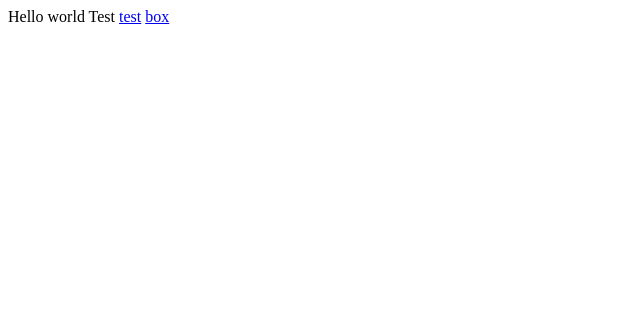
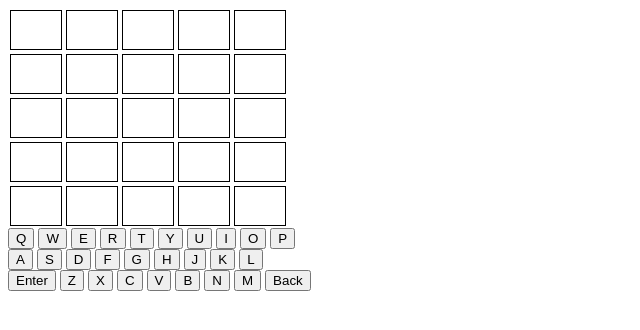
Before and after one commit to audrey-bunn/FFHS-GWC, a plain HTML site: page index.html in a window 1280 px wide. Shown: the whole page, without its empty margins (0-640 px from the left). Drawn offline with Linux system fonts and the light colour scheme.

Commit message:
Combined both the boxes and keyboard onto index.html

```diff
--- a/index.html
+++ b/index.html
@@ -9,9 +9,88 @@
 </head>
 
 <body>
-  Hello world Test
-    <a href = 'game.html'>test</a>
-    <a href = 'boxes.html'>box</a>
+
+    <!-- Boxes -->
+    <div class='rowdiv'>
+        <!--row 1-->
+        <div class='box'>&nbsp</div>
+        <div class='box'>&nbsp</div>
+        <div class='box'>&nbsp</div>
+        <div class='box'>&nbsp</div>
+        <div class='box'>&nbsp</div>
+    </div>
+    <div class='rowdiv'>
+        <!--row 2-->
+        <div class='box'>&nbsp</div>
+        <div class='box'>&nbsp</div>
+        <div class='box'>&nbsp</div>
+        <div class='box'>&nbsp</div>
+        <div class='box'>&nbsp</div>
+    </div>
+    <div class='rowdiv'>
+        <!--row 3-->
+        <div class='box'>&nbsp</div>
+        <div class='box'>&nbsp</div>
+        <div class='box'>&nbsp</div>
+        <div class='box'>&nbsp</div>
+        <div class='box'>&nbsp</div>
+    </div>
+    <div class='rowdiv'>
+        <!--row 4-->
+        <div class='box'>&nbsp</div>
+        <div class='box'>&nbsp</div>
+        <div class='box'>&nbsp</div>
+        <div class='box'>&nbsp</div>
+        <div class='box'>&nbsp</div>
+    </div>
+    <div class='rowdiv'>
+        <!--row 5-->
+        <div class='box'>&nbsp</div>
+        <div class='box'>&nbsp</div>
+        <div class='box'>&nbsp</div>
+        <div class='box'>&nbsp</div>
+        <div class='box'>&nbsp</div>
+    </div>
+
+    <!-- Keyboard -->
+    <section>
+        <button id='q' onclick='buttonClick()'>Q</button>
+        <button id='w' onclick='buttonClick()'>W</button>
+        <button id='e' onclick='buttonClick()'>E</button>
+        <button id='r' onclick='buttonClick()'>R</button>
+        <button id='t' onclick='buttonClick()'>T</button>
+        <button id='y' onclick='buttonClick()'>Y</button>
+        <button id='u' onclick='buttonClick()'>U</button>
+        <button id='i' onclick='buttonClick()'>I</button>
+        <button id='o' onclick='buttonClick()'>O</button>
+        <button id='p' onclick='buttonClick()'>P</button>
+    </section>
+
+    <section>
+        <button id='a' onclick='buttonClick()'>A</button>
+        <button id='s' onclick='buttonClick()'>S</button>
+        <button id='d' onclick='buttonClick()'>D</button>
+        <button id='f' onclick='buttonClick()'>F</button>
+        <button id='g' onclick='buttonClick()'>G</button>
+        <button id='h' onclick='buttonClick()'>H</button>
+        <button id='j' onclick='buttonClick()'>J</button>
+        <button id='k' onclick='buttonClick()'>K</button>
+        <button id='l' onclick='buttonClick()'>L</button>
+    </section>
+
+    <section>
+        <button id='enter' onclick='buttonClick()'>Enter</button>
+        <button id='z' onclick='buttonClick()'>Z</button>
+        <button id='x' onclick='buttonClick()'>X</button>
+        <button id='c' onclick='buttonClick()'>C</button>
+        <button id='v' onclick='buttonClick()'>V</button>
+        <button id='b' onclick='buttonClick()'>B</button>
+        <button id='n' onclick='buttonClick()'>N</button>
+        <button id='m' onclick='buttonClick()'>M</button>
+        <button id='backspace' onclick='buttonClick()'>Back</button>
+    </section>
+
+
   <script src="script.js"></script>
   <!--
   This script places a badge on your repl's full-browser view back to your repl's cover
```
Also changed, not shown: style.css (line endings or trailing spaces).
